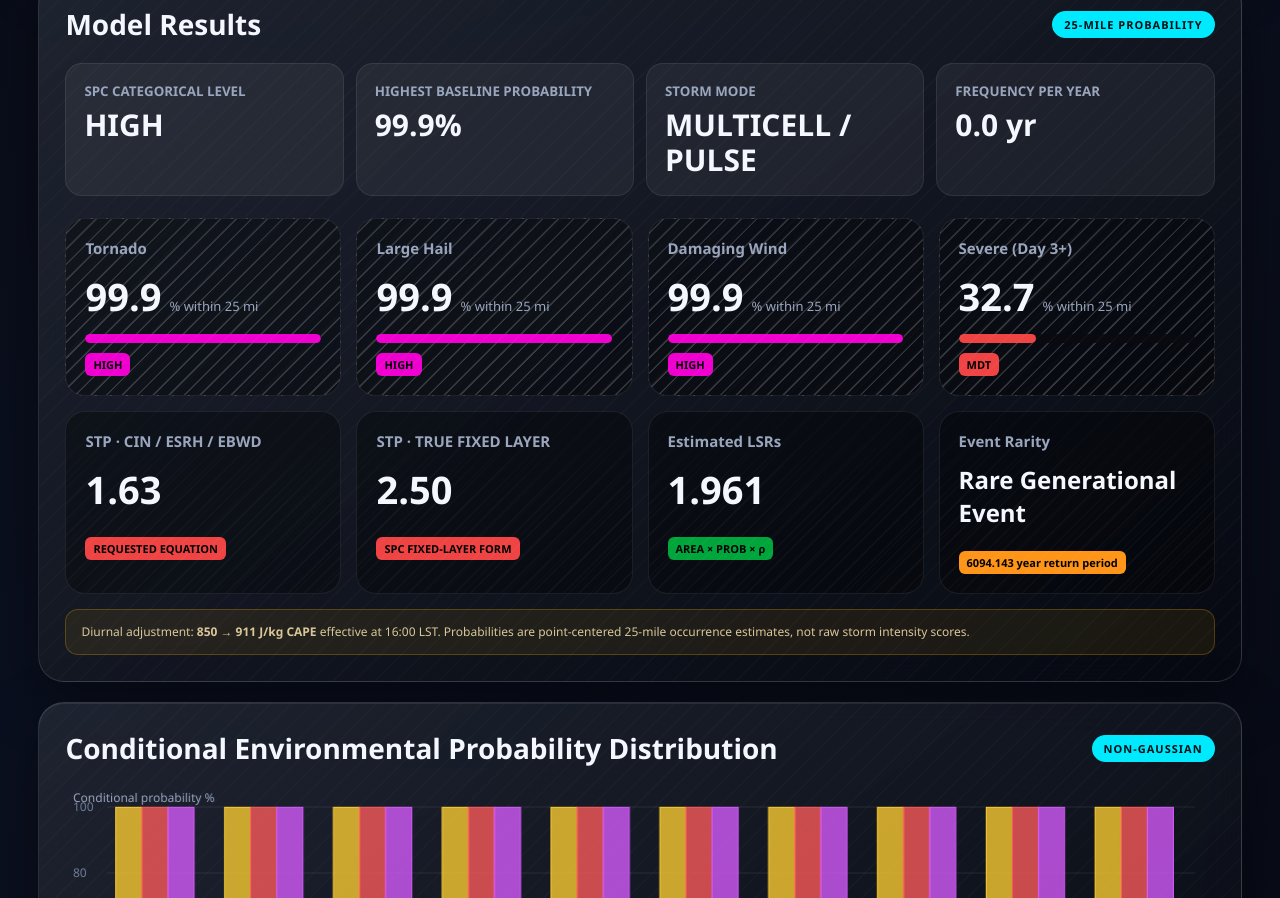
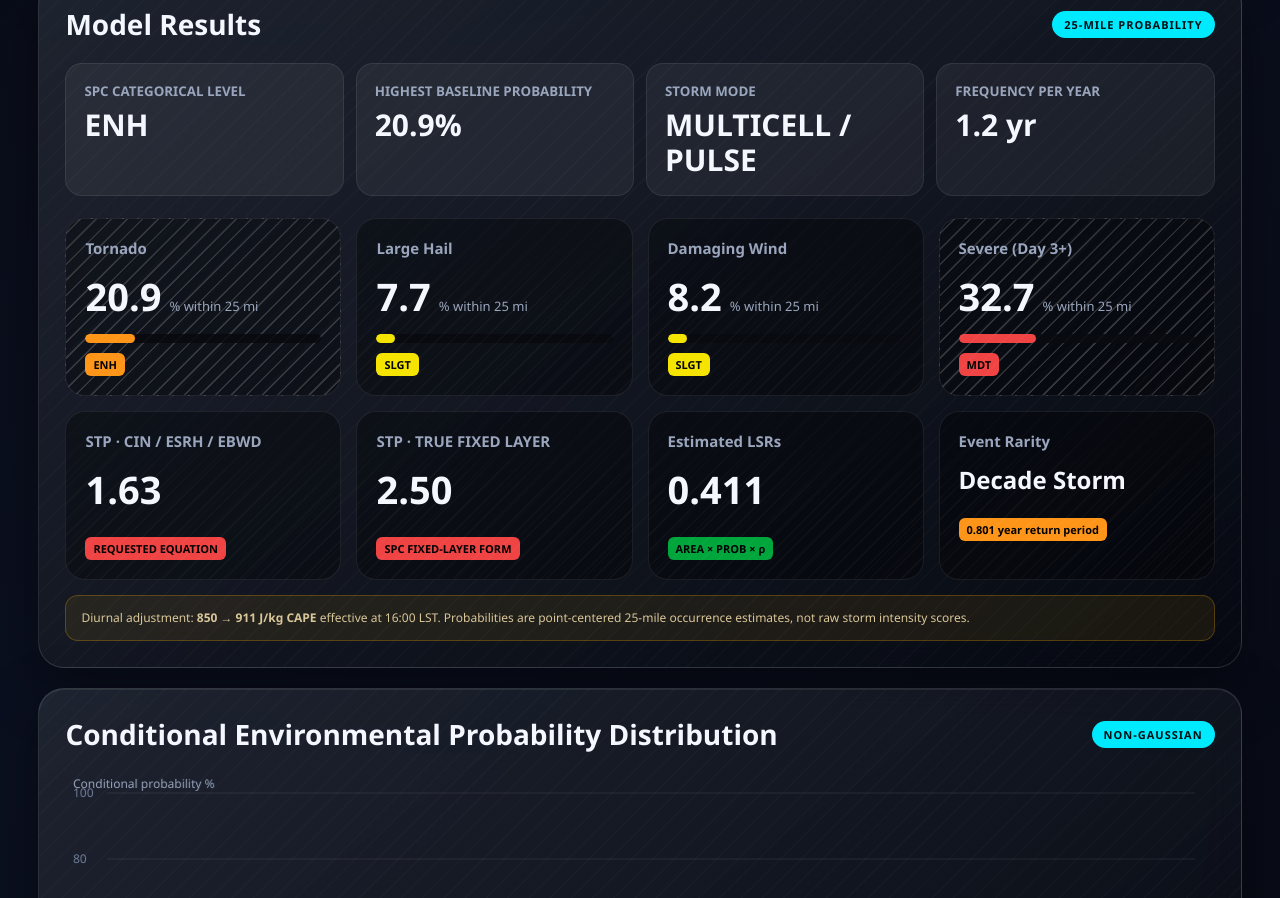
Before and after one commit to MidwestMesoProj/MesoRisk, a plain HTML site: page index.html in a window 1280 px wide. Shown: the part 1902-2800 px from the top of the page. Drawn offline with Linux system fonts and the light colour scheme.

Commit message:
Update index.html

```diff
--- a/index.html
+++ b/index.html
@@ -986,37 +986,34 @@ function conditionalProbability(hazard,env){
 
   let score = 0;
 
-  if (hazard === "tornado") {
-    // Scientific basis: Thompson et al. (2012) SigTorn Parameter & Co-index formulations
-    // Multiplies kinetic energy, low-level buoyancy stretching, and rotational helicity non-linearly
-    const effectiveBuoyancy = (cape > 0) ? Math.sqrt(cape) * Math.sqrt(cape3) : 0;
-    const dynamicShearFactor = (shear * llShear) / 40.0;
-    const lclSuppression = Math.exp(-Math.max(0, lcl - 1000) / 500); // Exponential penalty for cloud bases above 1000m
-
-    score = (stp * 1.5) + (0.005 * effectiveBuoyancy * srh * dynamicShearFactor * lclSuppression);
+    if(hazard === "tornado"){
+    score =
+      -4.2 +
+      1.25*norm(cape,750,4000) +
+      1.55*norm(srh,75,350) +
+      1.2*norm(shear,35,75) +
+      1.35*norm(stp,0.5,7) +
+      .55*norm(llShear,10,40) -
+      .85*norm(lcl,1000,2000);
   }
 
-  if (hazard === "hail") {
-    // Scientific basis: Brimelow et al. HAILCAST & Witt et al. Severe Hail Index (SHI)
-    // Updraft velocity scales with sqrt(CAPE). Sub-freezing melting layer approximated via LCL and Dew.
-    const maxUpdraftVelocity = Math.sqrt(2 * cape);
-    const thermalBuoyantFlux = maxUpdraftVelocity * (cape3 / (Math.max(1, lcl) * 0.001));
-    const kinematics = Math.pow(shear, 1.5); // Hail sizing scales non-linearly with deep-layer shear
-    const meltingFactor = Math.max(0.1, 1 - (dew * 0.015)); // High surface dew points lower the freezing level height
-
-    score = 0.0001 * (thermalBuoyantFlux * kinematics) * meltingFactor;
+  if(hazard === "hail"){
+    score =
+      -3.7 +
+      1.45*norm(cape,650,3500) +
+      1.05*norm(shear,20,75) +
+      .95*norm(cape3,75,500) +
+      .45*norm(dew,55,75) +
+      .45*norm(lcl,500,1800);
   }
 
-  if (hazard === "wind") {
-    // Scientific basis: Microburst Day Potential Index (MDPI) & Kuchera/Srivastava Downdraft Dynamics
-    // Convective wind gusts are powered by thermal instability coupled with evaporative negative buoyancy (DCAPE)
-    const downdraftVelocity = Math.sqrt(2 * dcape);
-    const updraftKineticEnergy = Math.sqrt(2 * cape);
-    const momentumTransfer = shear * 0.514; // Converts knots to m/s for kinematic momentum
-    const lowLevelAcceleration = Math.sqrt(2 * cape3);
-
-    // Blends downdraft velocity with environmental momentum vector transfer
-    score = 0.15 * (downdraftVelocity + updraftKineticEnergy) + (momentumTransfer * 1.2) + (0.05 * lowLevelAcceleration);
+  if(hazard === "wind"){
+    score =
+      -3.3 +
+      1.15*norm(dcape,300,1300) +
+      1.2*norm(shear,35,90) +
+      .75*norm(cape,550,3000) +
+      .55*norm(cape3,50,500);
   }
 
 
```
